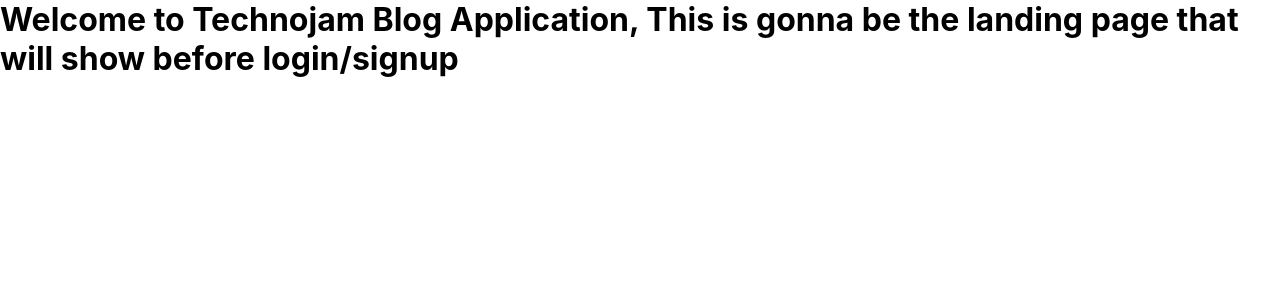
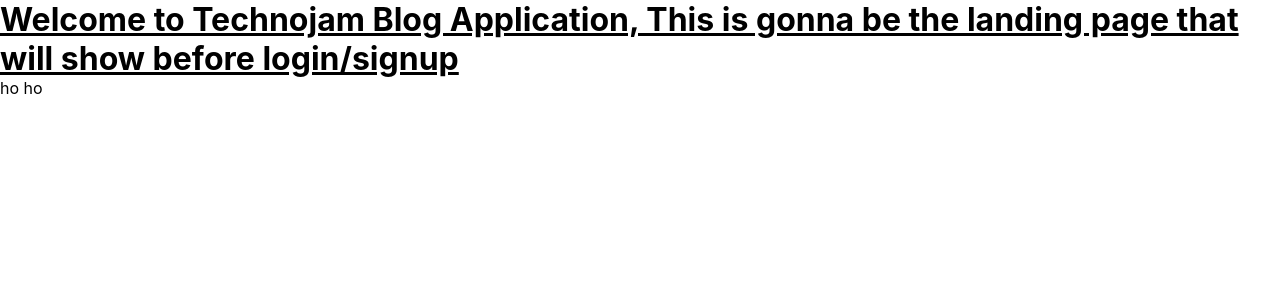
Before and after one commit to technojam/Iterators, a React (Create React App) app: page / in a window 1280 px wide. Shown: the top 300 px of the page. Built offline with nearby package versions, Linux system fonts and the light colour scheme.

Commit message:
initilized
updated gitignore and update some components

```diff
--- /dev/null
+++ b/src/components/css/home.css
@@ -0,0 +1,3 @@
+.test{
+    text-decoration: underline;
+}
--- /dev/null
+++ b/src/components/css/post.css
@@ -0,0 +1 @@
+/* post */
--- a/src/components/pages/Home.jsx
+++ b/src/components/pages/Home.jsx
@@ -1,11 +1,18 @@
-import React from 'react';
+import React from "react";
+import "../css/home.css";
 
 const Home = () => {
-    return (
-        <div>
-            <h1>Welcome to Technojam Blog Application, This is gonna be the landing page that will show before login/signup</h1>
-        </div>
-    );
-}
+  return (
+    <>
+      <div className="test">
+        <h1>
+          Welcome to Technojam Blog Application, This is gonna be the landing
+          page that will show before login/signup
+        </h1>
+      </div>
+      <div>ho ho</div>
+    </>
+  );
+};
 
 export default Home;
--- a/src/components/pages/Signup.jsx
+++ b/src/components/pages/Signup.jsx
@@ -3,7 +3,7 @@
 const Signup = () => {
     return (
         <div>
-            <h1>Signup page</h1>
+            <h1>Signup page this is the way</h1>
         </div>
     );
 }
```
Also changed, not shown: src/components/pages/post.jsx (added, +16 -0 lines), 2 other files (tests, documents, lock files or other folders).
